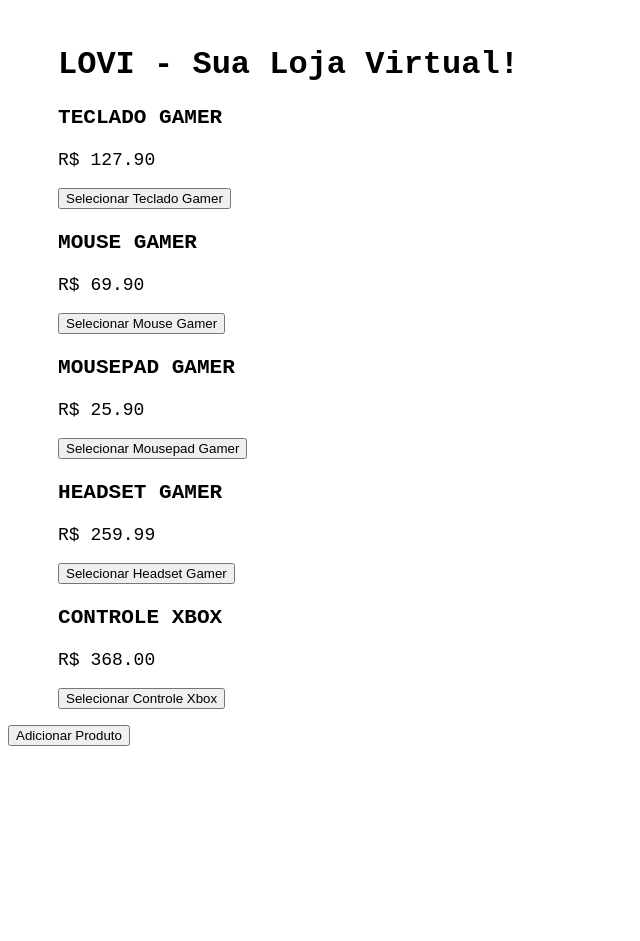
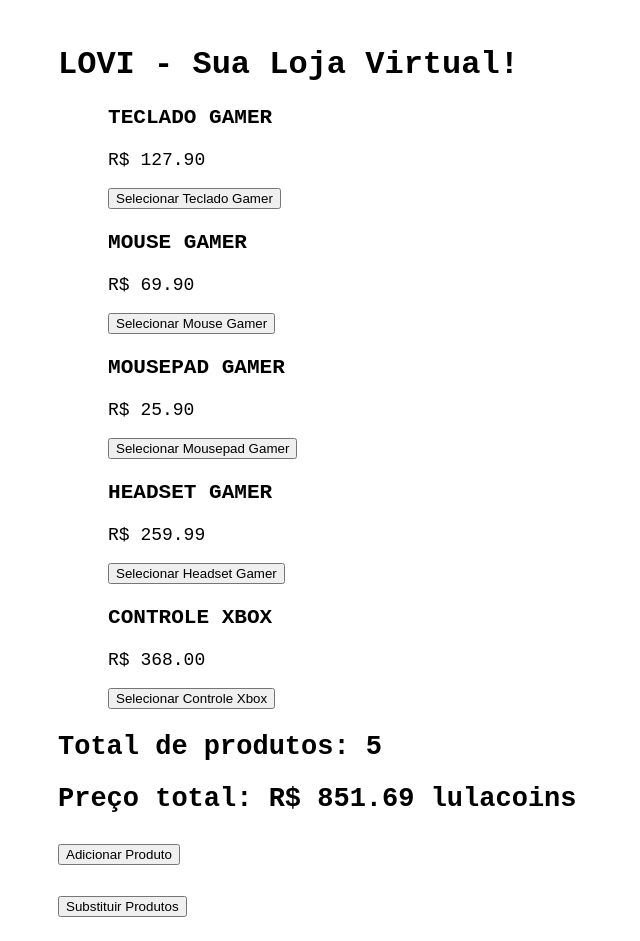
Before and after one commit to emnlfrnds/e-commerce, an Angular app: page / in a window 1280 px wide. Shown: the whole page, without its empty margins (0-640 px from the left). Before the commit the page ends 800 px from the top, so only its background shows below. Built offline with nearby package versions, Linux system fonts and the light colour scheme.

Commit message:
feat(lista-produtos) -> adiciona função de substituir produtos

```diff
--- a/src/app/features/produtos/lista-produtos/lista-produtos.component.html
+++ b/src/app/features/produtos/lista-produtos/lista-produtos.component.html
@@ -1,3 +1,4 @@
+<div>
   @for (p of produtos(); track p) {
     <app-produto
     [nome] = "p.nome"
@@ -7,4 +8,9 @@
     </app-produto>
   }
 
-<p><button (click)="adicionarProduto()">Adicionar Produto</button></p>
+  <h2>Total de produtos: {{ totalProdutos() }}</h2>
+  <h2>Preço total: {{ valorTotal() | valorFormatado }} lulacoins</h2>
+  <h2><button (click)="adicionarProduto()">Adicionar Produto</button></h2>
+  <h2><button (click)="substituirProdutos()">Substituir Produtos</button></h2>
+
+</div>
--- a/src/app/features/produtos/lista-produtos/lista-produtos.component.ts
+++ b/src/app/features/produtos/lista-produtos/lista-produtos.component.ts
@@ -1,9 +1,10 @@
-import { Component, signal } from '@angular/core';
+import { Component, signal, computed } from '@angular/core';
 import { Produto } from '../produto/produto.component';
+import { valorFormatadoPipe } from '../../../shared/pipes/valor-formatado-pipe';
 
 @Component({
   selector: 'app-lista-produtos',
-  imports: [Produto],
+  imports: [Produto, valorFormatadoPipe],
   templateUrl: './lista-produtos.component.html',
   styleUrl: './lista-produtos.component.css',
 })
@@ -36,4 +37,13 @@ export class ListaProdutos {
     ]);
   }
 
+  totalProdutos = computed(() => this.produtos().length);
+
+  valorTotal = computed(() => { return this.produtos().reduce((total, item) => total + item.valor, 0)});
+
+  substituirProdutos() {
+    this.produtos.set([
+      {nome: 'Arroz Fazenda', valor: 2.49},
+    ]);
+  }
 }
```
Lines whose indentation alone changed are shown as unchanged.
